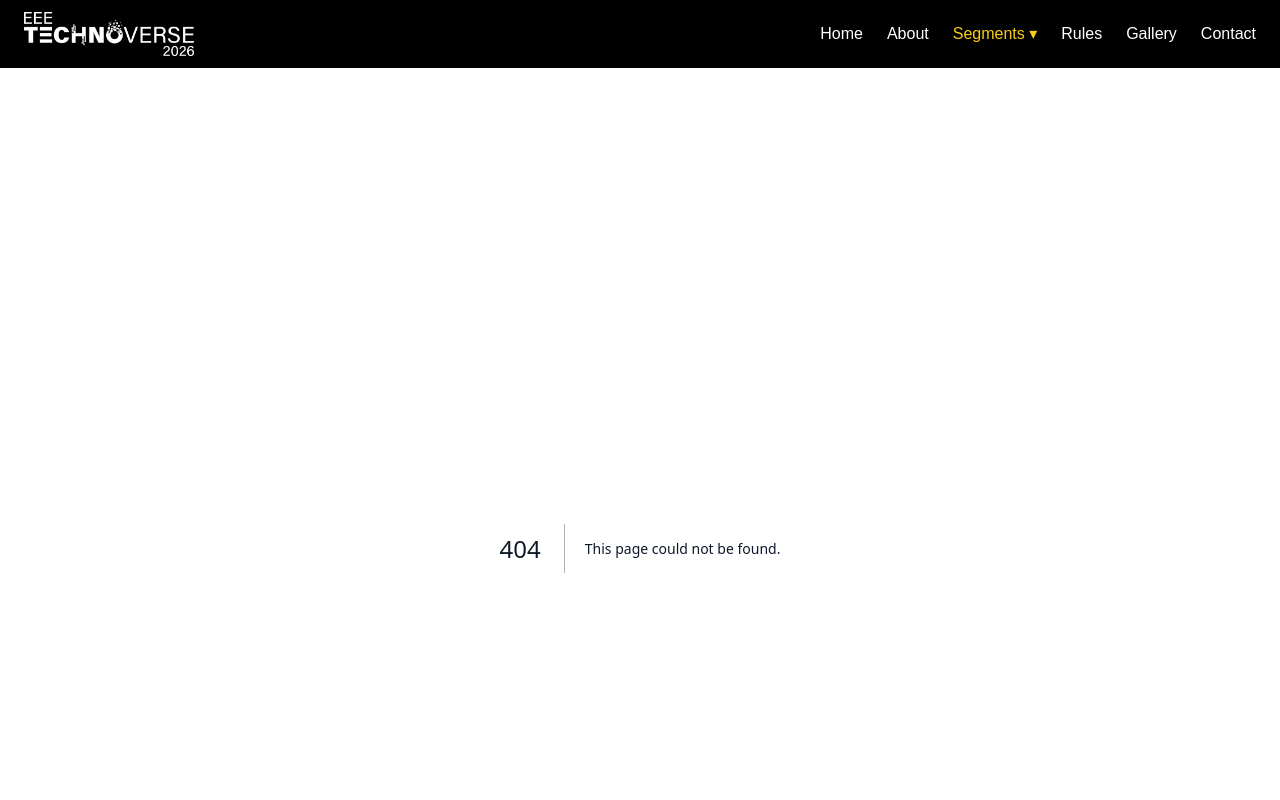
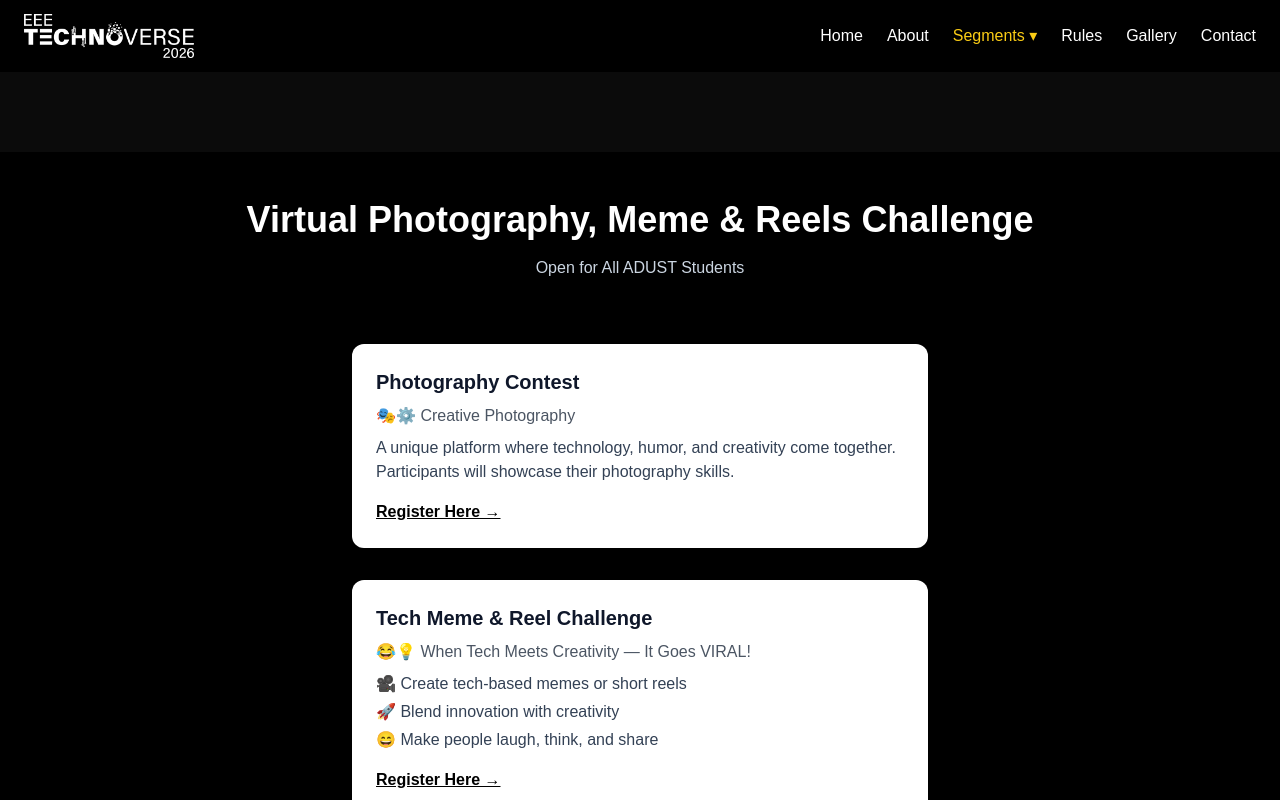
Before and after one commit to rae-mazid-adust/eee-technoverse-2026, a Next.js app: page /segments/Virtual in a window 1280 px wide. Before the commit this address had no page. Shown: the top 800 px of the page. Built offline with nearby package versions, Linux system fonts and the light colour scheme.

Commit message:
Updated th

```diff
--- /dev/null
+++ b/app/segments/Virtual/page.tsx
@@ -0,0 +1,72 @@
+export default function VirtualCompetitions() {
+  return (
+    <main className="bg-black text-white min-h-screen px-6 py-12">
+
+      {/* Header */}
+      <section className="max-w-7xl mx-auto text-center mb-16">
+        <h1 className="text-3xl md:text-4xl font-bold text-white mb-4">
+          Virtual Photography, Meme & Reels Challenge
+        </h1>
+        <p className="text-slate-300 max-w-2xl mx-auto">
+          Open for All ADUST Students
+        </p>
+      </section>
+
+      {/* Cards Wrapper (IMPORTANT) */}
+      <section className="space-y-8">
+
+        {/* Photography Card */}
+        <div className="max-w-xl mx-auto bg-white text-black rounded-xl p-6 shadow-lg">
+          <h2 className="text-xl font-bold mb-2">
+            Photography Contest
+          </h2>
+
+          <p className="text-gray-600 mb-2">
+            🎭⚙️ Creative Photography
+          </p>
+
+          <p className="mb-4">
+            A unique platform where technology, humor, and creativity come together.
+            Participants will showcase their photography skills.
+          </p>
+
+          <a
+            href="https://docs.google.com/forms/d/e/1FAIpQLScx6CNhoxn48D-9I51x2r4NkjYFheI4iTiRXiXRAGX5Ky0YCQ/viewform"
+            target="_blank"
+            rel="noopener noreferrer"
+            className="underline font-bold"
+          >
+            Register Here →
+          </a>
+        </div>
+
+        {/* Tech Meme & Reel Card */}
+        <div className="max-w-xl mx-auto bg-white text-black rounded-xl p-6 shadow-lg">
+          <h2 className="text-xl font-bold mb-2">
+            Tech Meme & Reel Challenge
+          </h2>
+
+          <p className="text-gray-600 mb-2">
+            😂💡 When Tech Meets Creativity — It Goes VIRAL!
+          </p>
+
+          <p className="mb-4 space-y-1">
+            <span className="block">🎥 Create tech-based memes or short reels</span>
+            <span className="block">🚀 Blend innovation with creativity</span>
+            <span className="block">😄 Make people laugh, think, and share</span>
+          </p>
+
+          <a
+            href="https://docs.google.com/forms/d/e/1FAIpQLSdh4XYo8Lw2Ne_caU6I1F5AUx0SjoDY_NlWAN7WAvMO6CY28A/viewform"
+            target="_blank"
+            rel="noopener noreferrer"
+            className="underline font-bold"
+          >
+            Register Here →
+          </a>
+        </div>
+
+      </section>
+    </main>
+  );
+}
--- a/components/Navbar.tsx
+++ b/components/Navbar.tsx
@@ -9,8 +9,8 @@ export default function Navbar() {
   const [segmentsOpen, setSegmentsOpen] = useState(false);
 
   return (
-    <nav className="bg-black text-white sticky top-0 z-50">
-      <div className="max-w-7xl mx-auto px-6 py-3 flex items-center justify-between">
+    <nav className="bg-black text-white sticky top-0 z-50 h-[72px] flex items-center">
+      <div className="max-w-7xl mx-auto px-6 w-full flex items-center justify-between">
 
         {/* LOGO */}
         <Link href="/" className="flex items-center">
@@ -46,6 +46,12 @@ export default function Navbar() {
                 className="block px-4 py-3 hover:bg-gray-100"
               >
                 🧠 College / Polytechnic Level
+              </Link>
+              <Link
+                href="/segments/Virtual"
+                className="block px-4 py-3 hover:bg-gray-100"
+              >
+                🌐 Virtual Competitions
               </Link>
             </div>
           </div>
```
